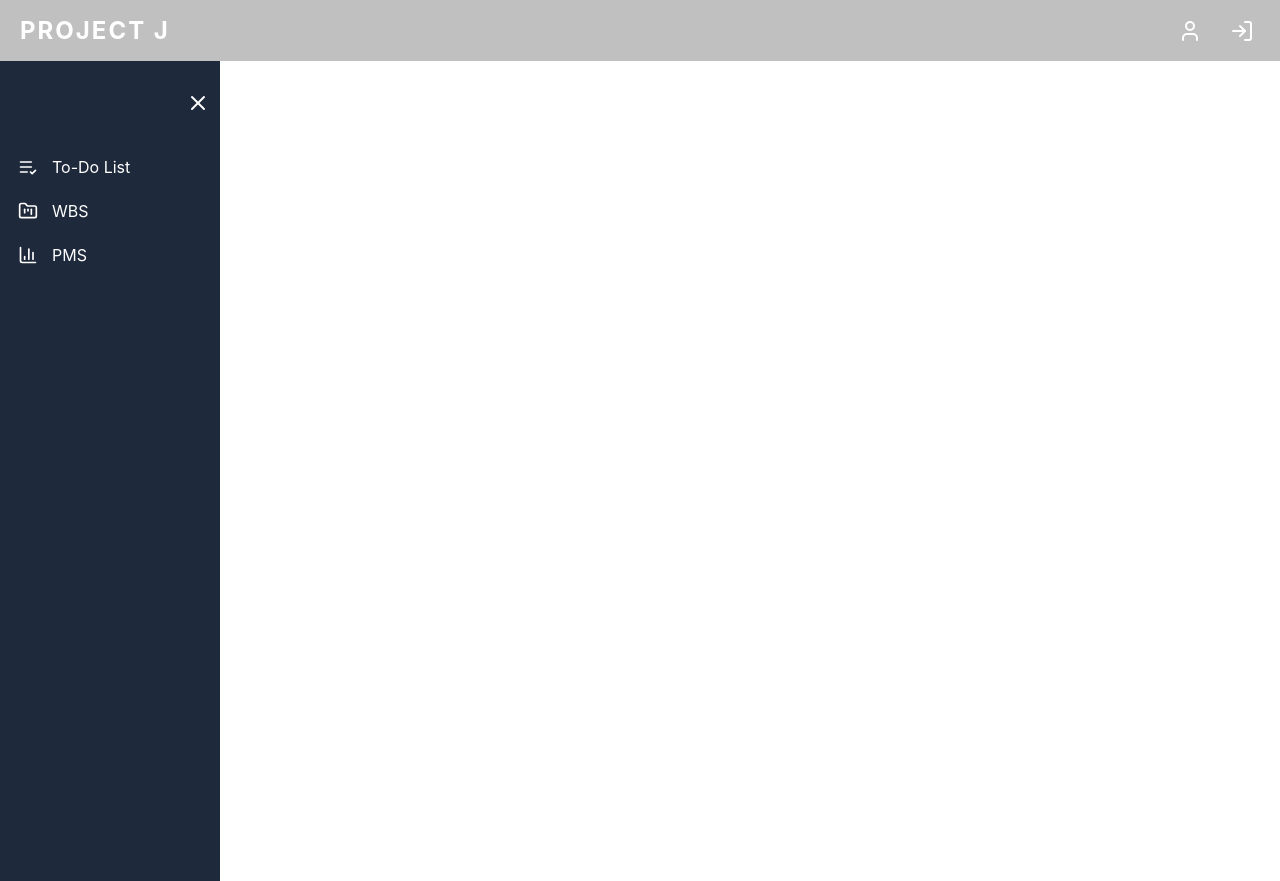
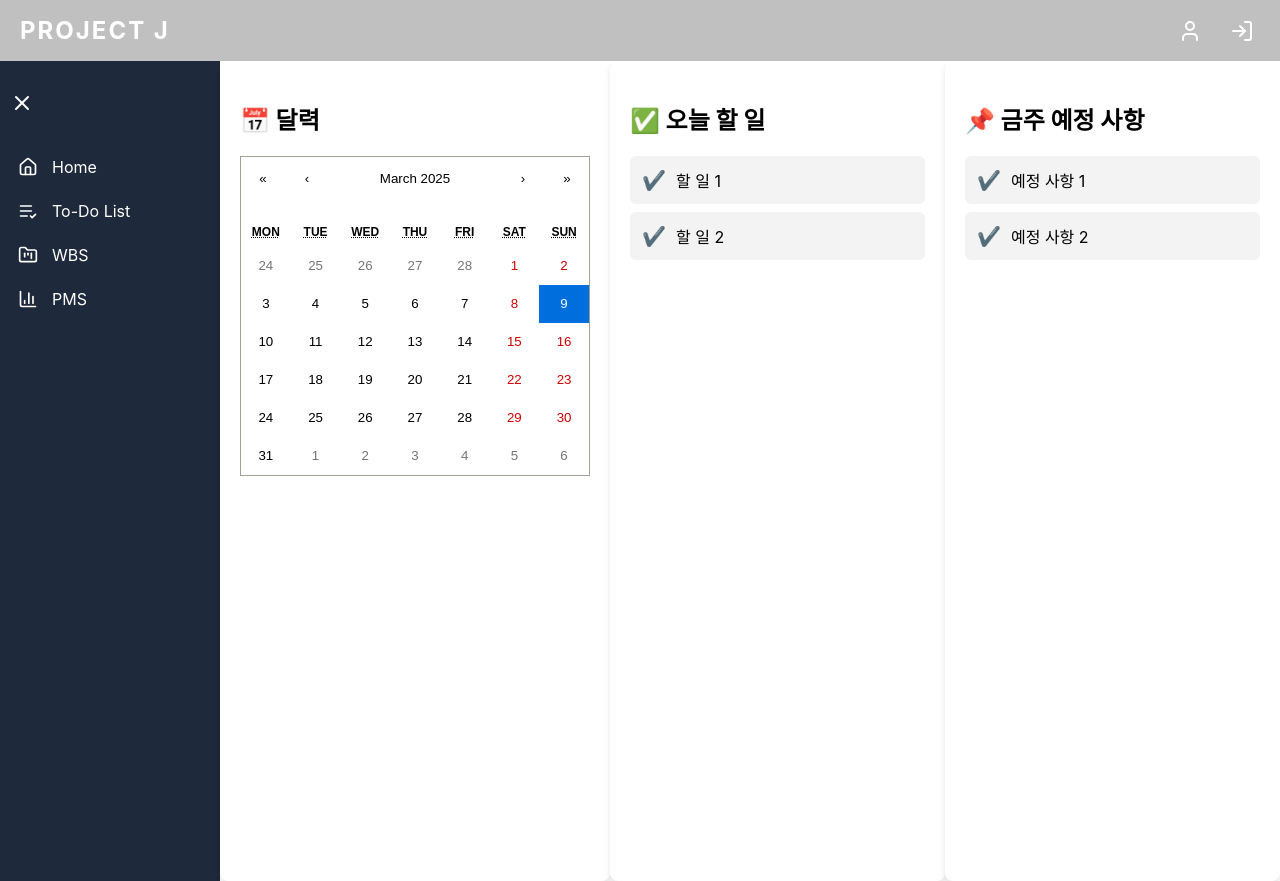
Before and after one commit to CHZEE93/projectJ, a React (Create React App) app in the folder projectj_front/: page / in a window 1280 px wide. Built offline with nearby package versions, Linux system fonts and the light colour scheme.

Commit message:
Main 화면 구성성

```diff
--- a/projectj_front/package.json
+++ b/projectj_front/package.json
@@ -13,6 +13,7 @@
     "@types/react-dom": "^19.0.4",
     "lucide-react": "^0.477.0",
     "react": "^19.0.0",
+    "react-calendar": "^5.1.0",
     "react-dom": "^19.0.0",
     "react-router-dom": "^7.2.0",
     "react-scripts": "5.0.1",
--- a/projectj_front/src/App.tsx
+++ b/projectj_front/src/App.tsx
@@ -1,10 +1,12 @@
 import { Route, Routes } from 'react-router-dom';
 import Container from './layouts/Container';
+import Home from './views/Home';
 
 function App() {
   return (
     <Routes>
       <Route element={<Container />} >
+        <Route path='/' element={<Home />} />
         <Route path='*' element={<h1>404 NOT FOUND</h1>} />
       </Route>
     </Routes>
--- a/projectj_front/src/layouts/Container/index.tsx
+++ b/projectj_front/src/layouts/Container/index.tsx
@@ -1,3 +1,4 @@
+import { Outlet } from "react-router-dom";
 import Header from "../Header";
 import Sidebar from "../Sidebar";
 
@@ -5,7 +6,10 @@ export default function Container(){
     return(
         <>
         <Header/>
-        <Sidebar/>
+        <div style={{ display: "flex"}}>
+            <Sidebar />
+            <Outlet />
+        </div>
         </>
     )
 }
--- a/projectj_front/src/layouts/Sidebar/index.tsx
+++ b/projectj_front/src/layouts/Sidebar/index.tsx
@@ -1,14 +1,12 @@
 import { useState } from "react";
 import styled from "styled-components";
-import { Menu, X, ListCheck, FolderKanban, BarChart3 } from "lucide-react";
+import { Menu, X, Home, ListCheck, FolderKanban, BarChart3 } from "lucide-react";
 
 const Container = styled.aside<{ isOpen: boolean }>`
   width: ${(props) => (props.isOpen ? "220px" : "70px")};
   height: 100vh;
   background-color: #1e293b;
   color: white;
-  display: flex;
-  flex-direction: column;
   transition: width 0.3s ease-in-out;
   padding-top: 20px;
 `;
@@ -60,6 +58,10 @@ export default function Sidebar() {
       </ToggleButton>
       <MenuList>
         <MenuItem>
+          <IconWrapper><Home size={20} /></IconWrapper>
+          {isOpen && "Home"}
+        </MenuItem>
+        <MenuItem>
           <IconWrapper><ListCheck size={20} /></IconWrapper>
           {isOpen && "To-Do List"}
         </MenuItem>
--- /dev/null
+++ b/projectj_front/src/views/Home/index.tsx
@@ -0,0 +1,88 @@
+import styled from "styled-components";
+import Calendar from 'react-calendar';
+import 'react-calendar/dist/Calendar.css';
+import { useState } from "react";
+
+const Container = styled.div`
+    display: flex;
+    flex-direction: column;
+    gap: 10px;
+`;
+
+const Content = styled.section`
+    flex: 1;
+    background: white;
+    padding: 20px;
+    border-radius: 8px;
+    box-shadow: 0px 4px 6px rgba(0, 0, 0, 0.1);
+`;
+
+const List = styled.ul`
+    list-style: none;
+    padding: 0;
+    margin: 0;
+`
+
+const ListItem = styled.li`
+    display: flex;
+    align-items: center;
+    gap: 10px;
+    padding: 12px;
+    margin-bottom: 8px;
+    background: #f3f3f3;
+    border-radius: 6px;
+    transition: background 0.3s ease-in-out;
+
+    &:hover {
+        background: #e0e0e0;
+    }
+
+    &::before {
+        content: "✔️"; /* 체크 아이콘 */
+        font-size: 1.2em;
+        color: #4caf50;
+    }
+`
+
+
+
+export type DatePiece = Date | null;
+export type SelectedDate = DatePiece | [DatePiece, DatePiece];
+
+export default function Home() {
+
+    // 달력 날짜 state
+    const [selectedDate, setSelectedDate] = useState<SelectedDate>(new Date());
+
+    return(
+    <>
+    <Container/>
+        {/* 1번 구간 - 달력 */}
+        <Content>
+            <h2>📅 달력</h2>
+            <div style={{display: 'flex', justifyContent: 'center'}}>
+                <Calendar onChange={setSelectedDate} value={selectedDate} />
+            </div>
+        </Content>
+
+        {/* 2번 구간 - 오늘 할 일 */}
+        <Content>
+        <h2>✅ 오늘 할 일</h2>
+        <List>
+            <ListItem>할 일 1</ListItem>
+            <ListItem>할 일 2</ListItem>
+        </List>
+        </Content>
+
+        {/* 3번 구간 - 금주 예정 사항 */}
+        <Content>
+        <h2>📌 금주 예정 사항</h2>
+        <List>
+            <ListItem>예정 사항 1</ListItem>
+            <ListItem>예정 사항 2</ListItem>
+        </List>
+        </Content>
+    <Container/>
+    </>
+    );
+}
```
Also changed, not shown: 1 other file (tests, documents, lock files or other folders).
